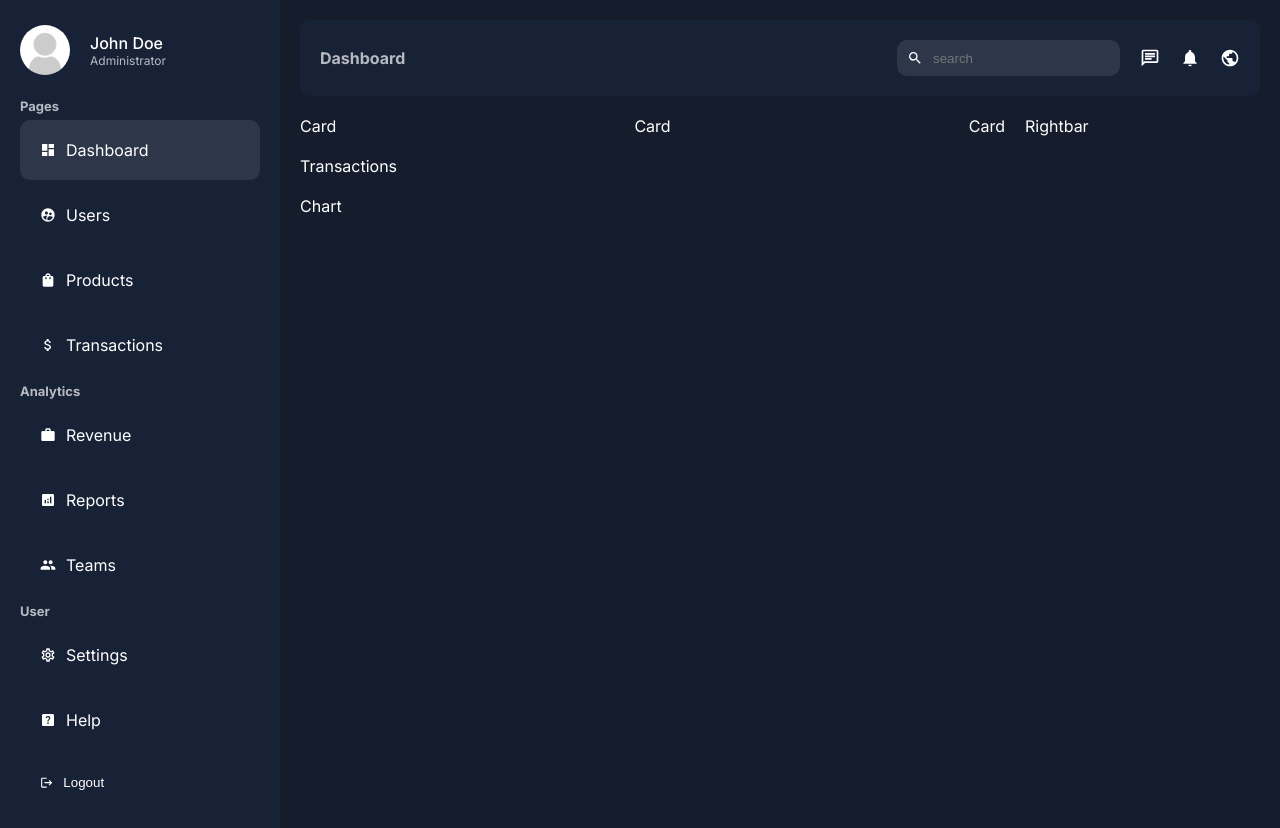
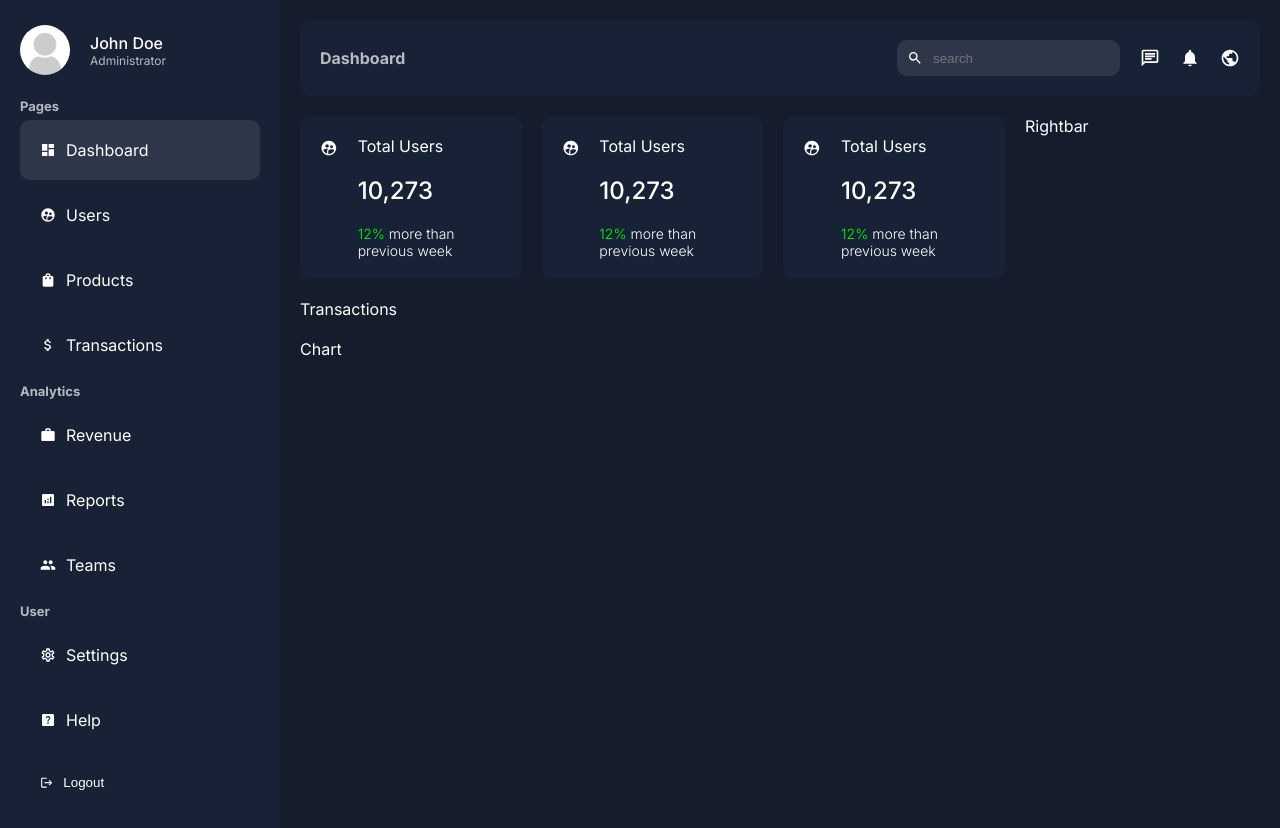
Before and after one commit to hellofromiqbal/nextadmin, a Next.js app: page /dashboard in a window 1280 px wide. Built offline with nearby package versions, Linux system fonts and the light colour scheme.

Commit message:
adjust card components

```diff
--- a/app/ui/dashboard/card/Card.jsx
+++ b/app/ui/dashboard/card/Card.jsx
@@ -1,9 +1,19 @@
 import React from 'react';
 import styles from './card.module.css';
+import { MdSupervisedUserCircle } from 'react-icons/md';
 
 const Card = () => {
   return (
-    <div className={styles.container}>Card</div>
+    <div className={styles.container}>
+      <MdSupervisedUserCircle size={24}/>
+      <div className={styles.texts}>
+        <span className={styles.title}>Total Users</span>
+        <span className={styles.number}>10,273</span>
+        <span className={styles.details}>
+          <span className={styles.positive}>12%</span> more than previous week
+        </span>
+      </div>
+    </div>
   )
 };
 
--- a/app/ui/dashboard/card/card.module.css
+++ b/app/ui/dashboard/card/card.module.css
@@ -0,0 +1,36 @@
+.container {
+  background-color: var(--bgSoft);
+  padding: 20px;
+  border-radius: 10px;
+  display: flex;
+  gap: 20px;
+  cursor: pointer;
+}
+
+.container:hover {
+  background-color: #2e374a;
+}
+
+.texts {
+  display: flex;
+  flex-direction: column;
+  gap: 20px;
+}
+
+.number {
+  font-size: 24px;
+  font-weight: 500;
+}
+
+.details {
+  font-size: 14px;
+  font-weight: 300;
+}
+
+.positive {
+  color: lime;
+}
+
+.negative {
+  color: red;
+}
```
